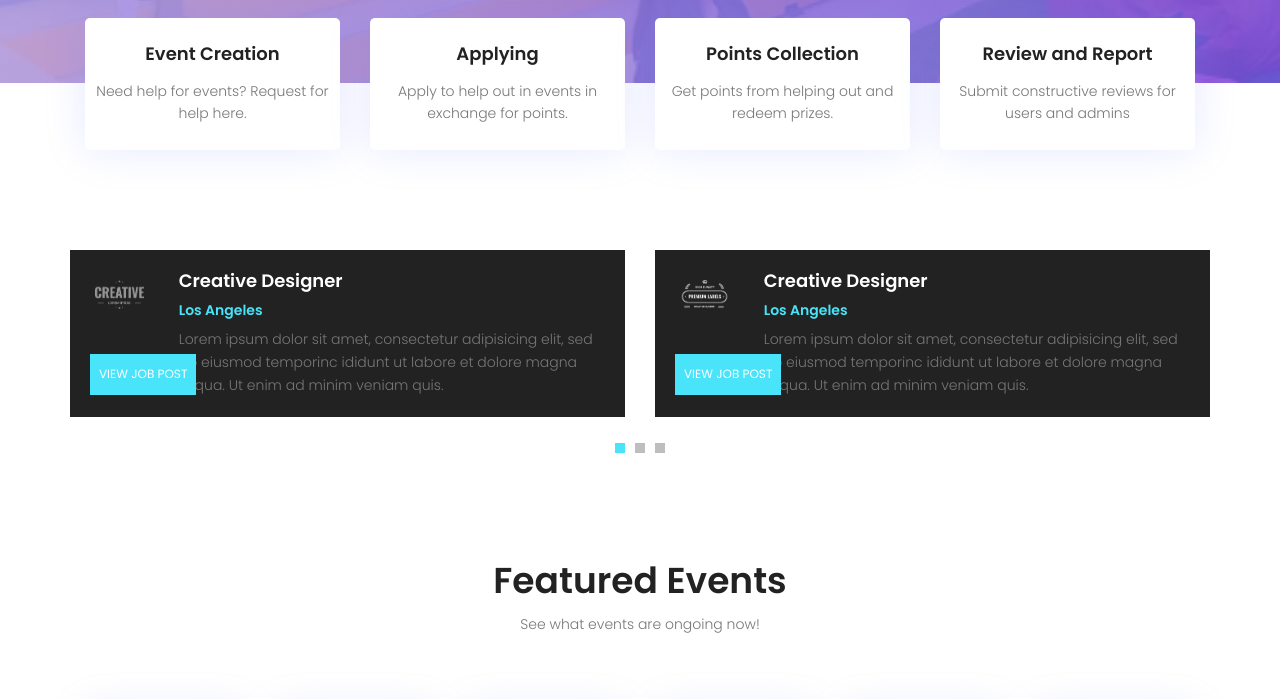
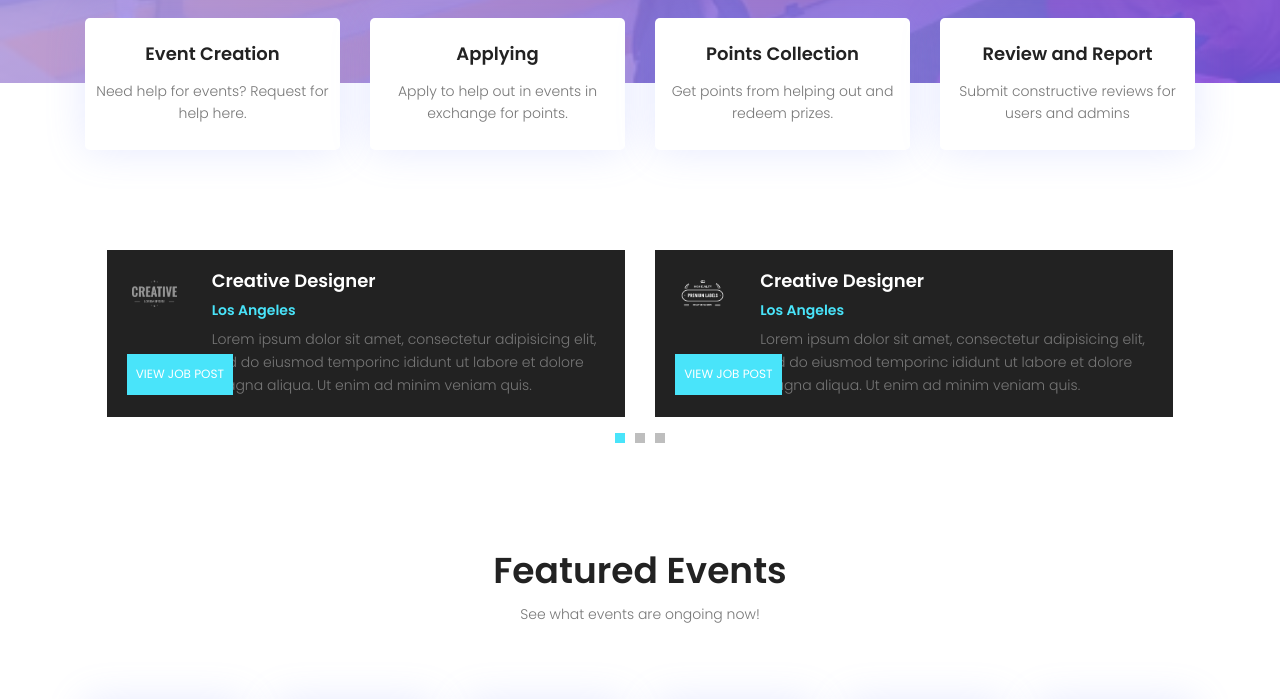
Before and after one commit to Marcang0802/smuuth, a PHP site: page / in a window 1280 px wide. Shown: the part 717-1416 px from the top of the page. Run offline with PHP 8.4, Linux system fonts and the light colour scheme; some libraries are stand-ins or nearby versions.

Commit message:
updated code

```diff
--- a/homePage/css/main.css
+++ b/homePage/css/main.css
@@ -2472,8 +2472,8 @@ body.mobile-nav-active #mobile-nav-toggle {
 
 .popular-post-area .owl-dots {
   text-align: center;
-  bottom: 5px;
-  margin-top: 20px;
+  bottom: 8px;
+  margin-top: 10px;
   width: 100%;
   -webkit-backface-visibility: hidden;
   -moz-backface-visibility: hidden;
@@ -2484,7 +2484,7 @@ body.mobile-nav-active #mobile-nav-toggle {
 .popular-post-area .owl-dot {
   height: 10px;
   width: 10px;
-  display: inline-block;
+  display: inline-flex;
   background: rgba(127, 127, 127, 0.5);
   margin-left: 5px;
   margin-right: 5px;
@@ -2501,6 +2501,7 @@ body.mobile-nav-active #mobile-nav-toggle {
   transition: all 0.3s ease 0s;
   background: #49e4fa;
 }
+
 
 @media (max-width: 960px) {
   .post-list {
@@ -3125,7 +3126,7 @@ body.mobile-nav-active #mobile-nav-toggle {
 .testimonial-area .owl-dots {
   text-align: center;
   bottom: 5px;
-  margin-top: 20px;
+  margin-top: 10px;
   width: 100%;
   -webkit-backface-visibility: hidden;
   -moz-backface-visibility: hidden;
--- a/homePage/index.html
+++ b/homePage/index.html
@@ -167,8 +167,8 @@
 	<!-- End features Area -->
 
 	<!-- Start popular-post Area -->
-	<section class="popular-post-area pt-100">
-		<div class="container">
+	<div class="popular-post-area pt-100">
+		<div class="container col-10">
 			<div class="row align-items-center">
 				<div class="active-popular-post-carusel">
 					<div class="single-popular-post d-flex flex-row">
@@ -270,7 +270,7 @@
 				</div>
 			</div>
 		</div>
-	</section>
+	</div>
 	<!-- End popular-post Area -->
 
 	<!-- Start feature-cat Area -->
```
